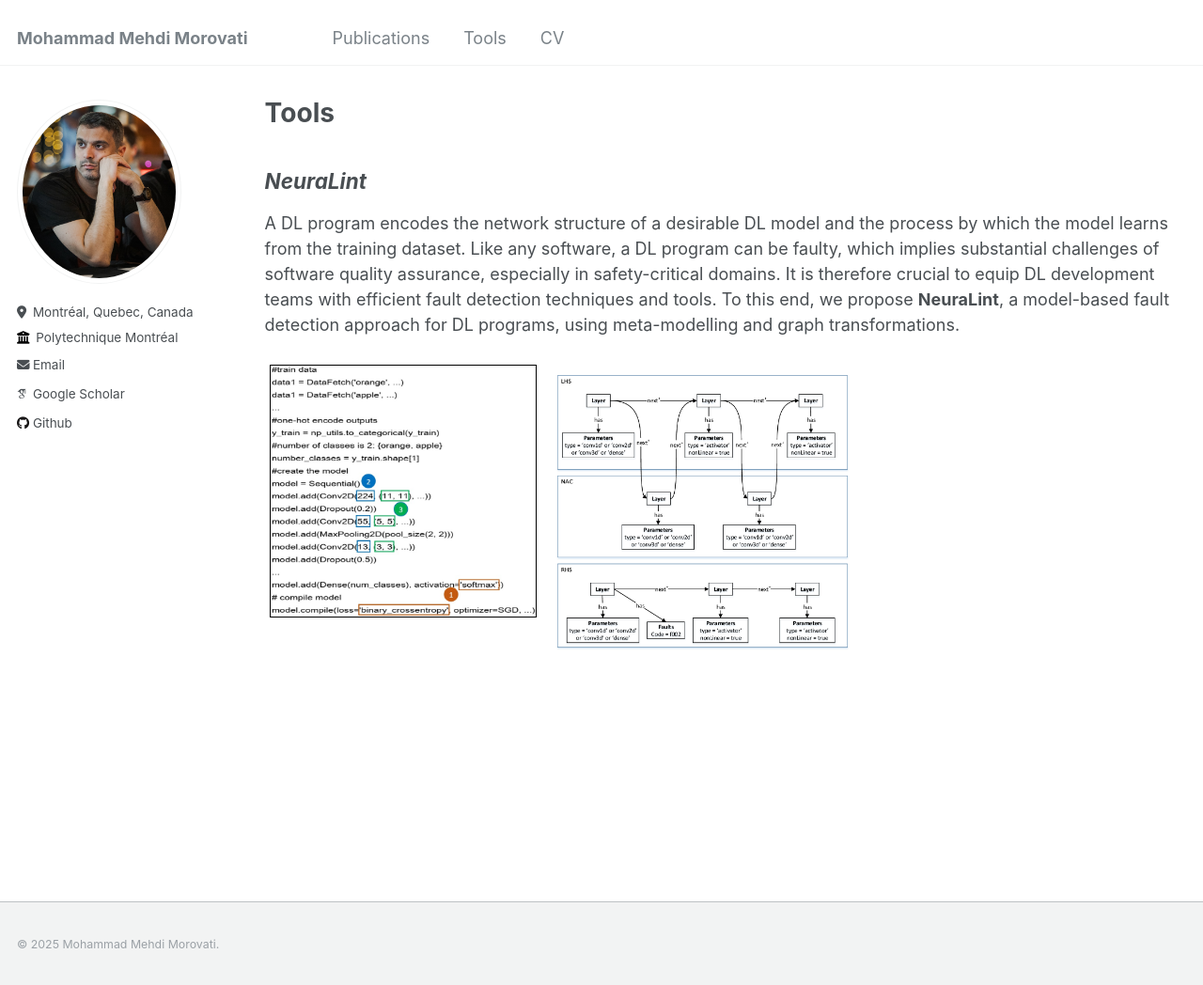
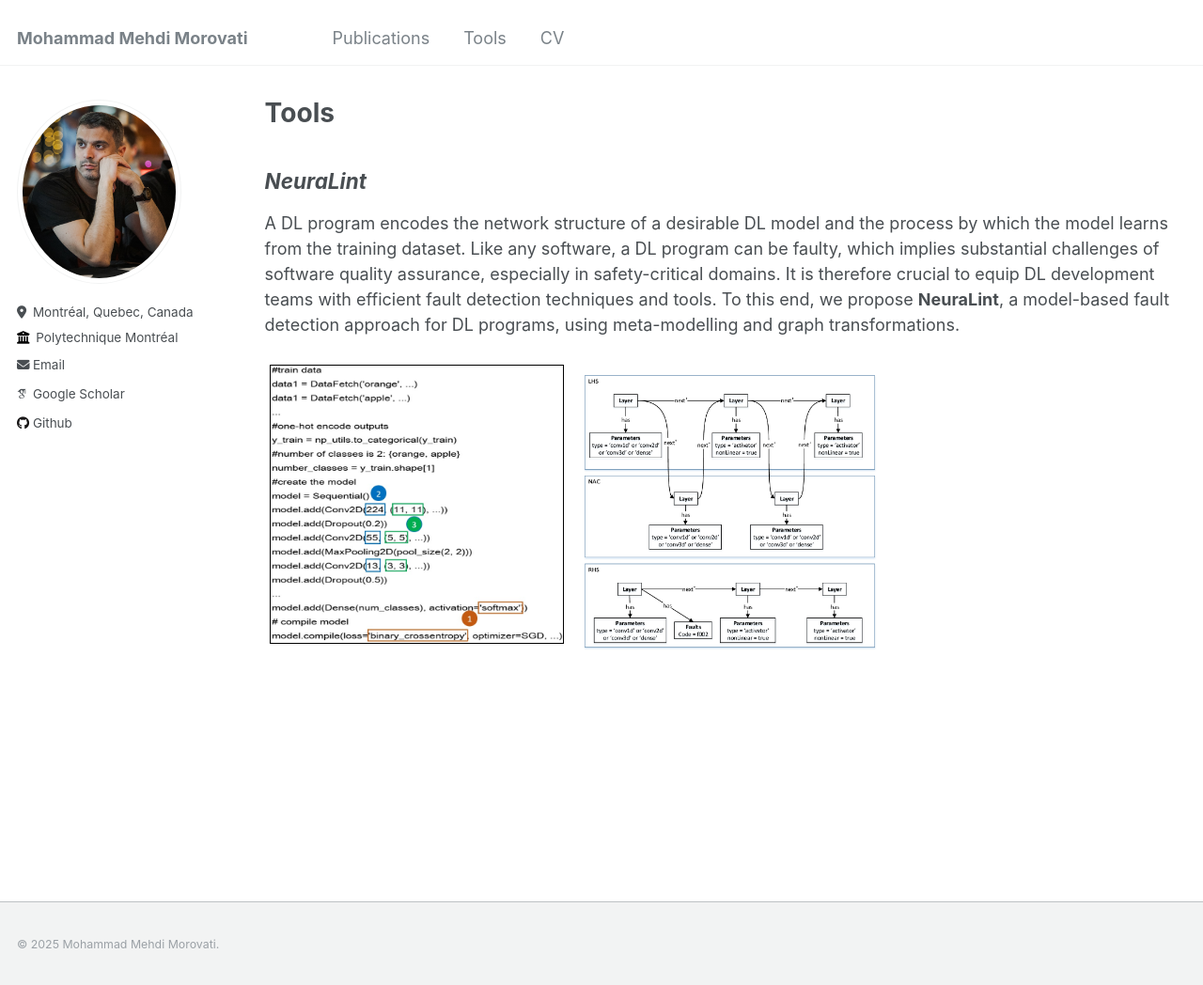
Before and after one commit to mehdi-morovati/mehdi-morovati.github.io, a Jekyll site: the page built from _pages/teaching.html, in a window 1280 px wide and 1051 px high. Shown: the top 1048 px of the window at 94% size. Built offline with Jekyll 4.4.1, drawn with Linux system fonts in a browser that asks for light colours; some web fonts are replaced.

Commit message:
Update teaching.html

```diff
--- a/_pages/teaching.html
+++ b/_pages/teaching.html
@@ -11,7 +11,7 @@ A DL program encodes the network structure of a desirable DL model and the proce
 </p>
 
 <div class="row" style="align-items:center">
-  <div class="column" style="float:left;width:30%;padding:5px;">
+  <div class="column" style="float:left;width:33%;padding:5px;">
     <img src="/images/neuralint01.jpg" style="border:1px solid #000000;width:100%">
   </div>
   <div class="column" style="float:left;width:35%;padding:5px;">
```
